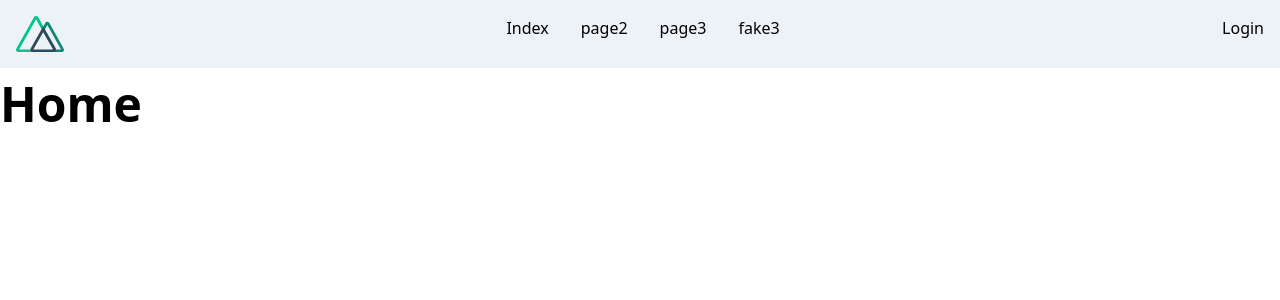
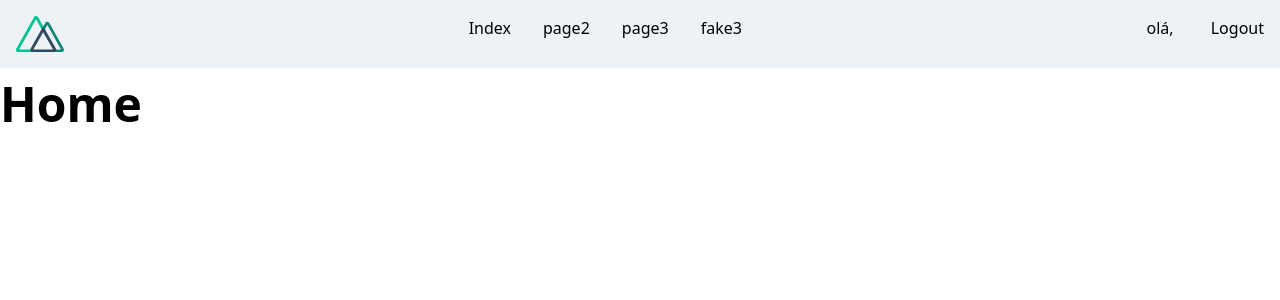
Before and after one commit to educkf/azure-static, a Nuxt app: page / in a window 1280 px wide. Shown: the top 300 px of the page. Built offline with nearby package versions, Linux system fonts and the light colour scheme; no server answers.

Commit message:
feat: fix state and add logout

```diff
--- a/components/HeaderApp.vue
+++ b/components/HeaderApp.vue
@@ -9,6 +9,20 @@
 			<a href="/fake3" class="px-2 mx-2">fake3</a>
 		</nav>
 
-		<a href="/login">Login</a>
+		<a v-if="!user" href="/login">Login</a>
+		<div v-else>
+			olá, {{ user.userDetails }} <span class="mx-4 border-l border-gray-200"></span>
+			<a href="/.auth/logout">Logout</a>
+		</div>
 	</header>
 </template>
+
+<script>
+export default {
+	computed: {
+		async user() {
+			return this.$store.state.user;
+		}
+	}
+}
+</script>
--- a/store/index.js
+++ b/store/index.js
@@ -1,3 +1,9 @@
-export const state = {
-	user: null
-}
+export default {
+	state() {
+		return {
+			user: null
+		};
+	},
+
+	mutations: {},
+};
```
